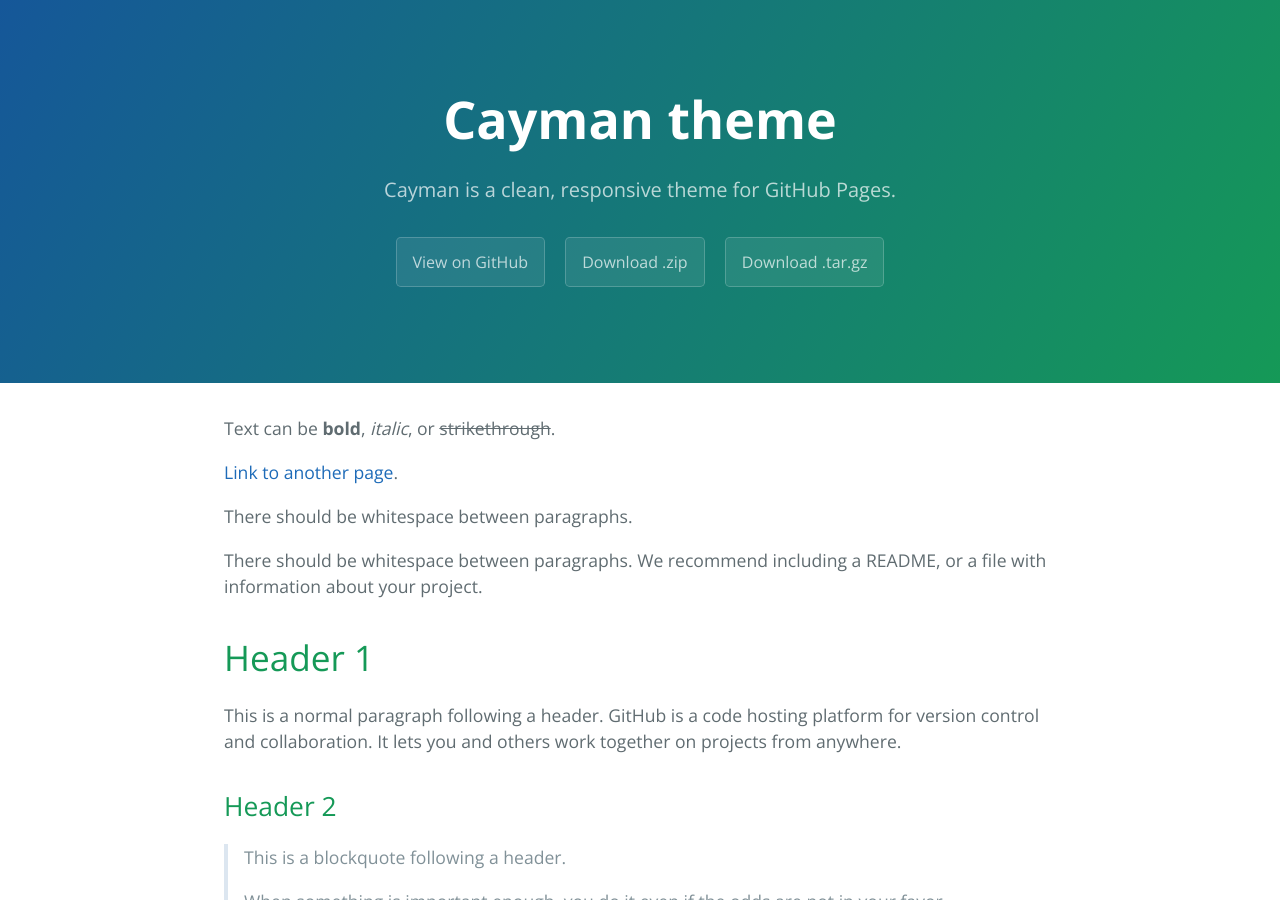
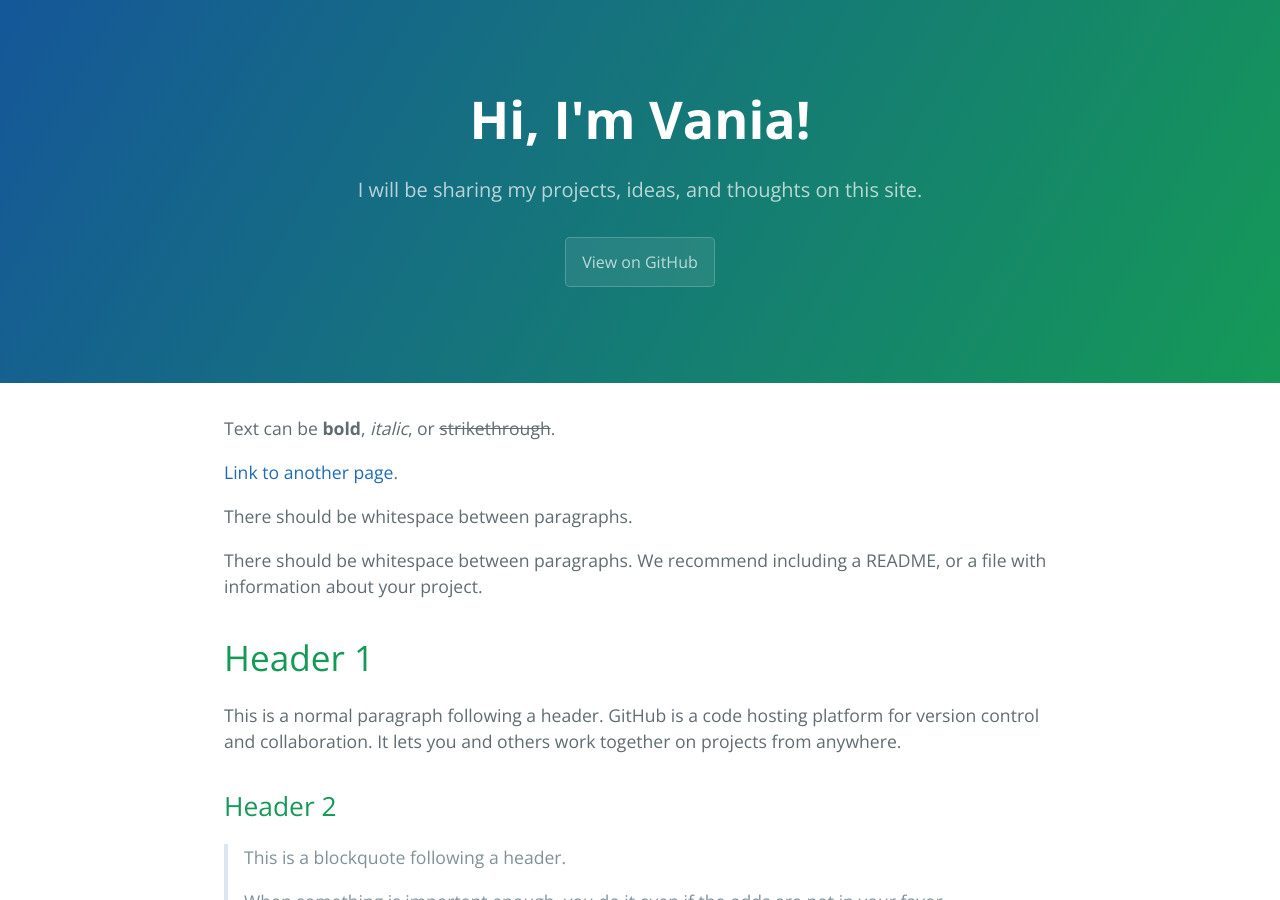
Before and after one commit to vaniasalim/automationportfolio, a Jekyll site: the page built from index.md, in a window 1280 px wide and 900 px high. Built offline with Jekyll 4.4.1, drawn with Linux system fonts in a browser that asks for light colours.

Commit message:
Update _config.yml
Changing the website title

```diff
--- a/_config.yml
+++ b/_config.yml
@@ -1,5 +1,5 @@
-title: Cayman theme
-description: Cayman is a clean, responsive theme for GitHub Pages.
-show_downloads: true
+title: Hi, I'm Vania!
+description: I will be sharing my projects, ideas, and thoughts on this site.
+show_downloads: False
 google_analytics:
 theme: jekyll-theme-cayman
```
